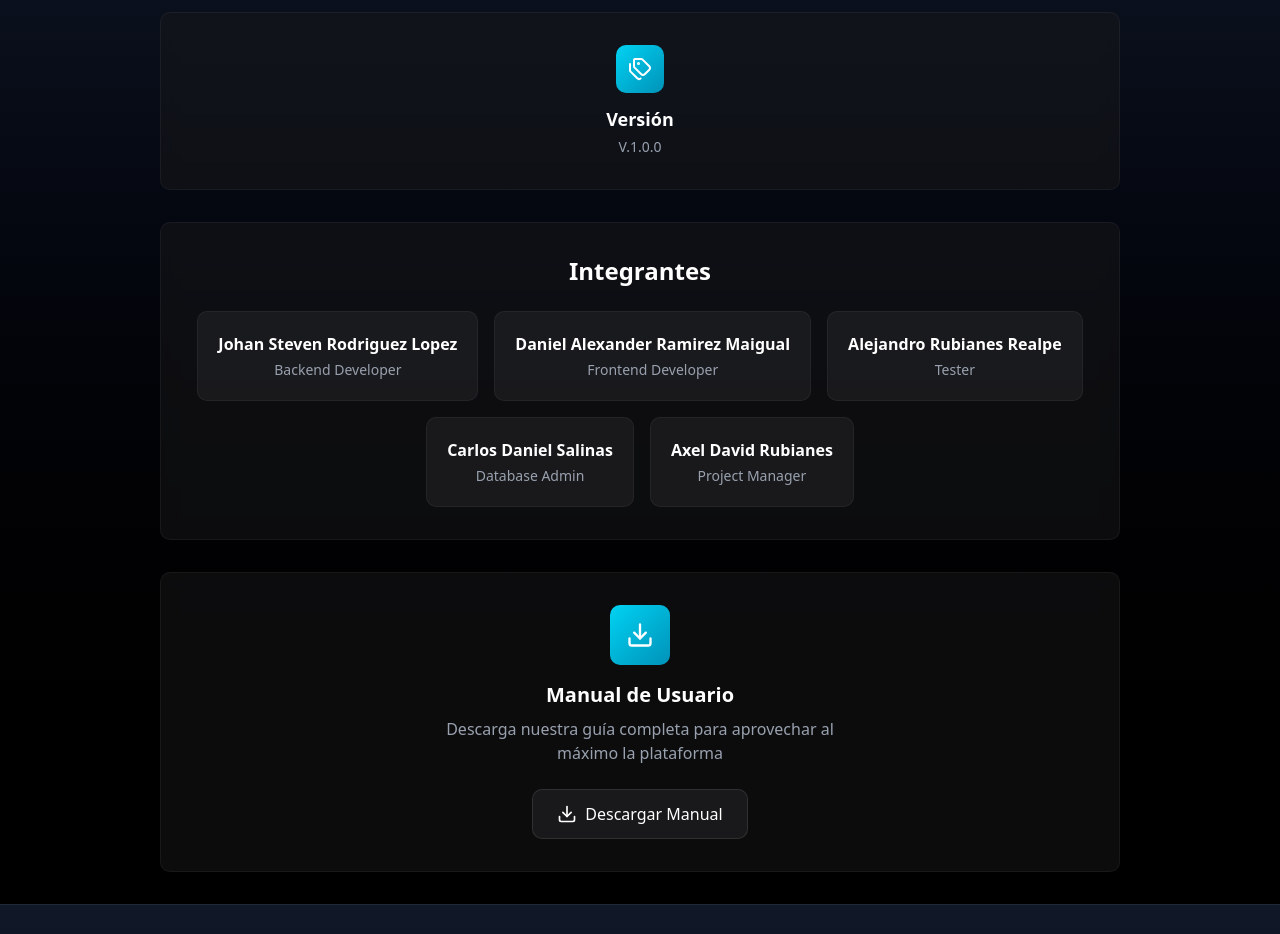
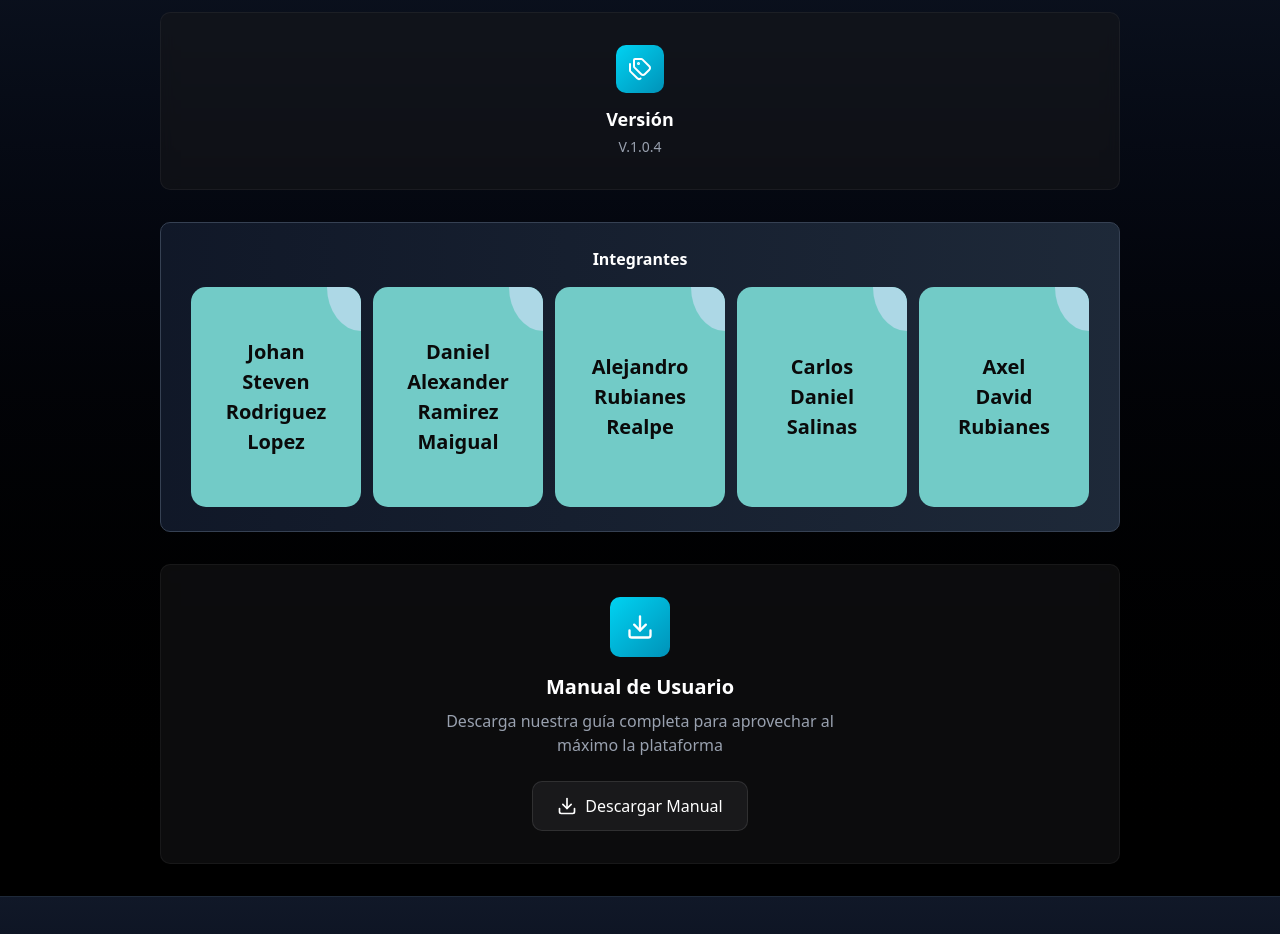
Before and after one commit to StiviMoon/OMI, a Next.js app in the folder omi-front/: page /about in a window 1280 px wide. Shown: the part 1280-2214 px from the top of the page. Built offline with nearby package versions, Linux system fonts and the light colour scheme.

Commit message:
refactor: Update team member role and enhance AboutPage styling, including version number change and layout improvements

```diff
--- a/omi-front/src/app/about/page.tsx
+++ b/omi-front/src/app/about/page.tsx
@@ -37,7 +37,7 @@ const teamMembers: TeamMember[] = [
   { role: 'Backend Developer', name: 'Johan Steven Rodriguez Lopez' },
   { role: 'Frontend Developer', name: 'Daniel Alexander Ramirez Maigual' },
   { role: 'Tester', name: 'Alejandro Rubianes Realpe' },
-  { role: 'Database Admin', name: 'Carlos Daniel Salinas' },
+  { role: 'Database', name: 'Carlos Daniel Salinas' },
   { role: 'Project Manager', name: 'Axel David Rubianes' }
 ];
 
@@ -140,25 +140,21 @@ export default function AboutPage() {
                 <Tags className="w-6 h-6" />
               </div>
               <h3 className="text-white font-bold mb-1 text-lg">Versión</h3>
-              <p className="text-gray-400 text-sm">V.1.0.0</p>
+              <p className="text-gray-400 text-sm">V.1.0.4</p>
             </div>
           </div>
 
+
           {/* Team Section */}
-          <div className="bg-zinc-900/50 backdrop-blur-sm rounded-lg p-6 sm:p-8 border border-white/5 hover:border-cyan-500/30 transition-all duration-300">
+          <div className="bg-gradient-to-r from-gray-900 to-gray-800 rounded-lg p-6 border border-gray-700 flex justify-center">
             <div className="text-center w-full">
-              <h3 className="text-white font-bold mb-6 text-xl sm:text-2xl">Integrantes</h3>
-              <div className="flex flex-wrap justify-center gap-3 sm:gap-4">
+              <h3 className="text-white font-semibold mb-4">Integrantes</h3>
+              <div className="flex flex-wrap justify-center gap-3">
                 {teamMembers.map((member, index) => (
-                  <div
-                    key={index}
-                    className="bg-zinc-800/50 hover:bg-zinc-700/50 border border-white/5 hover:border-cyan-500/30 rounded-lg p-4 sm:p-5 transition-all duration-300 group cursor-pointer"
-                  >
-                    <div className="text-center">
-                      <p className="text-white font-semibold text-sm sm:text-base mb-1 group-hover:text-cyan-400 transition-colors">
-                        {member.name}
-                      </p>
-                      <p className="text-gray-400 text-xs sm:text-sm">{member.role}</p>
+                  <div key={index} className="card" data-text={member.role}>
+                    <div className="first-content" />
+                    <div className="second-content text-black-400 w-20 h-auto flex justify-center items-center">
+                      <span>{member.name}</span>
                     </div>
                   </div>
                 ))}
```
